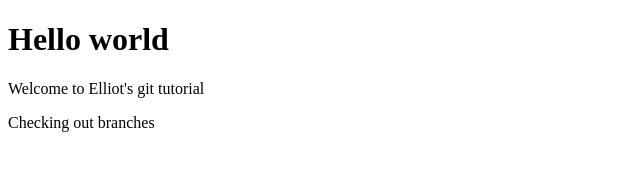
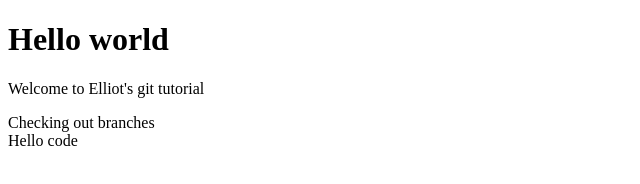
Before and after one commit to codeBigInt/git-tutorial, a plain HTML site: page index.html in a window 1280 px wide. Shown: the full height of the page, 0-640 px from the left. Drawn offline with Linux system fonts and the light colour scheme.

Commit message:
added a new div

```diff
--- a/index.html
+++ b/index.html
@@ -9,5 +9,8 @@
     <h1>Hello world</h1>
     <p>Welcome to Elliot's git tutorial</p>
     <span>Checking out branches</span>
+    <div>
+        Hello code
+    </div>
 </body>
 </html>
```
